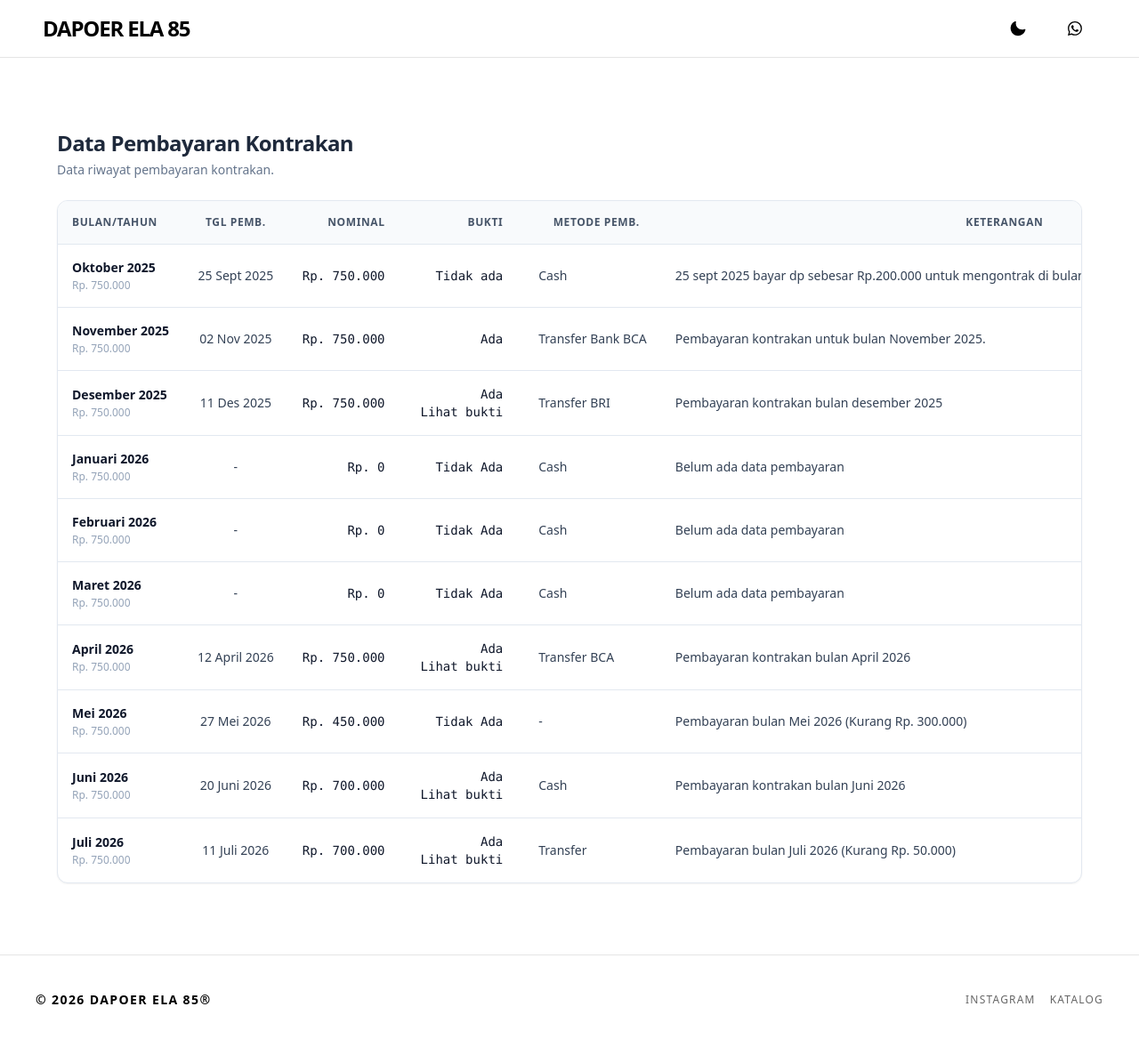
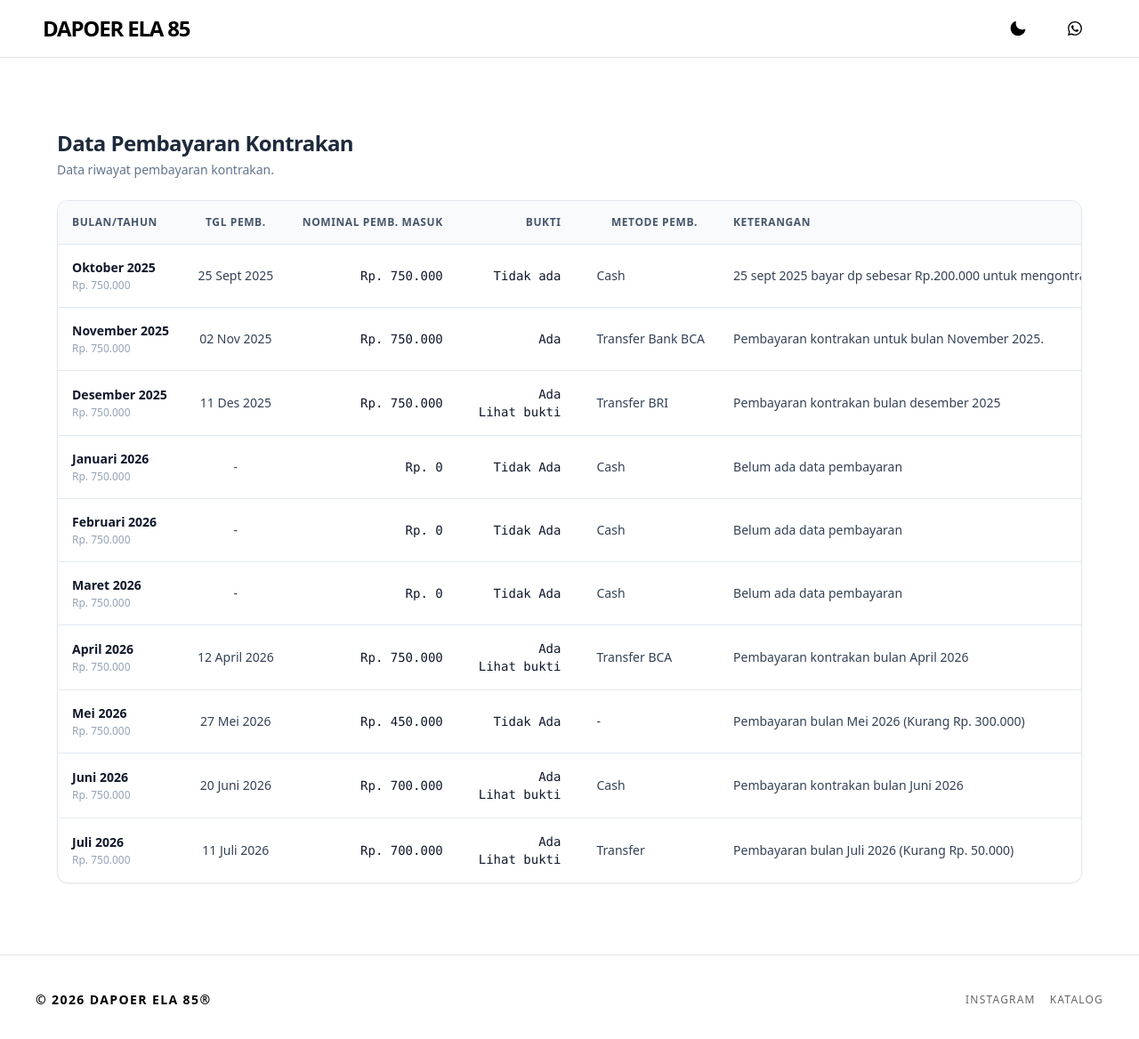
Before and after one commit to dapoerela85/dapoerela85.github.io, a Jekyll site: the page built from _pages/kontrakan.html, in a window 1280 px wide and 1174 px high. Shown: the top 1168 px of the window at 89% size. Built offline with Jekyll 4.4.1, drawn with Linux system fonts in a browser that asks for light colours; nearby versions of some CDN libraries.

Commit message:
Update table headers and classes in kontrakan.html

```diff
--- a/_pages/kontrakan.html
+++ b/_pages/kontrakan.html
@@ -23,10 +23,10 @@ permalink: /kontrakan/
               Bulan/Tahun
             </th>
             <th class="p-4 text-center">Tgl Pemb.</th>
-            <th class="p-4 text-right pr-6">Nominal</th>
+            <th class="p-4 text-right pr-6">Nominal Pemb. Masuk</th>
             <th class="p-4 text-right pr-6">Bukti</th>
             <th class="p-4 text-right pr-6">Metode Pemb.</th>
-            <th class="p-4 text-center pr-6">Keterangan</th>
+            <th class="p-4 text-text-left pr-6">Keterangan</th>
           </tr>
         </thead>
 
@@ -50,6 +50,7 @@ permalink: /kontrakan/
                   {{ asset.bayar }}
                 {% endif %}
               </td>
+
               <td class="p-4 text-right pr-6 font-mono font-medium {% if asset.harga_beli == 'Rp. 0' %}text-slate-400 italic{% else %}text-slate-900{% endif %}">
                 {% if asset.bukti %}
                   {{ asset.bukti }}
```
